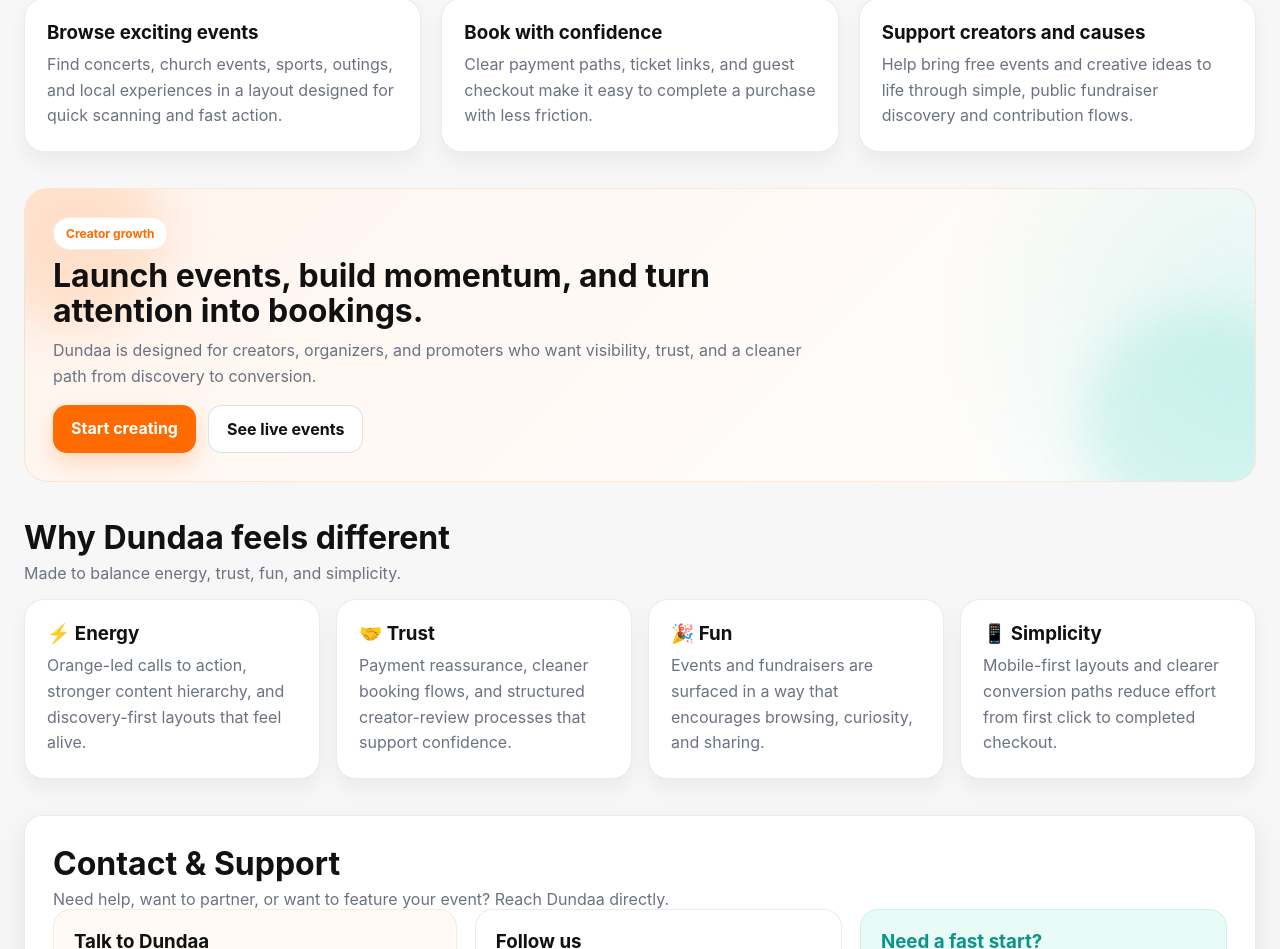
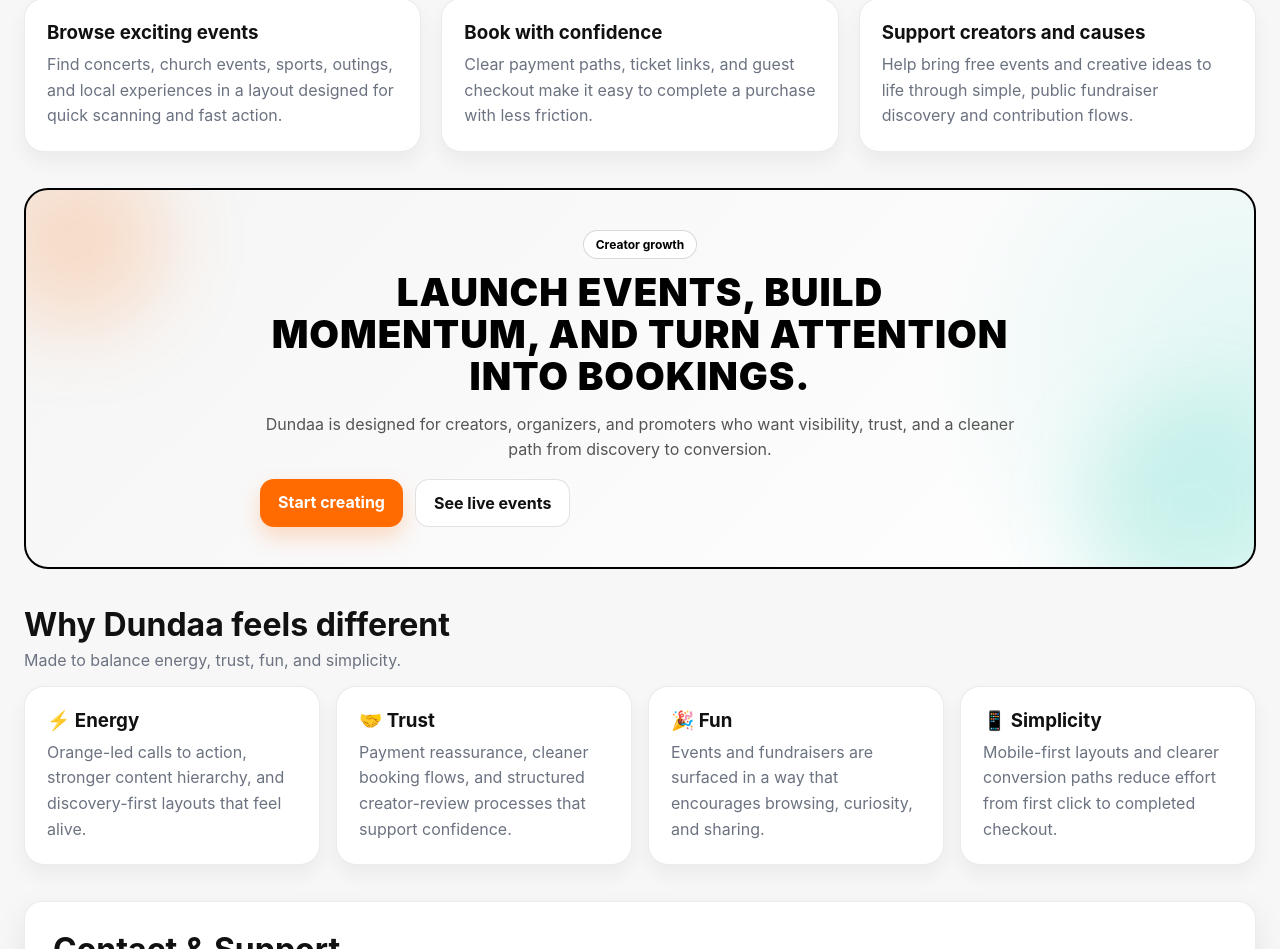
Before and after one commit to mmwarunge-droid/Dundaa_Events, a React (Vite) app in the folder web/: page / in a window 1280 px wide. Shown: the part 816-1765 px from the top of the page. Built offline with nearby package versions, Linux system fonts and the light colour scheme; no server answers.

Commit message:
Promotion section styling

```diff
--- a/web/src/pages/EventsPage.jsx
+++ b/web/src/pages/EventsPage.jsx
@@ -9,11 +9,11 @@
 
 const FEATURED_AD = {
   eyebrow: "Featured Promotion",
-  title: "Grow your brand with Dundaa influencer marketing",
+  title: "It’s time. Be Part of the Change!!!",
   text:
-    "Get your event or business seen by targeted audiences through creator partnerships, boosted visibility, and premium placements inside the Dundaa experience.",
-  ctaLabel: "Visit Sponsor Website",
-  ctaUrl: "https://example.com"
+    "We are EXERCISING our SOVEREIGN and INALIENABLE RIGHT to DETERMINE the form of governance of our country in line with OUR Constitution for ourselves and our FUTURE GENERATIONS.",
+  ctaLabel: "Sisi ndio Nani?",
+  ctaUrl: "https://lindamwananchi.com/"
 };
 
 export default function EventsPage() {
--- a/web/src/styles/theme.css
+++ b/web/src/styles/theme.css
@@ -314,59 +314,114 @@
 
 /* promo section */
 
+/* Container stays mostly the same but stronger contrast */
 .promo-ad {
   position: relative;
   overflow: hidden;
-  padding: 28px;
+  padding: 40px 28px;
   border-radius: 24px;
+
   background:
     radial-gradient(circle at right center, rgba(0,194,168,0.12), transparent 26%),
-    linear-gradient(135deg, #fff4ed, #ffffff);
-  border: 1px solid rgba(255, 107, 0, 0.12);
+    linear-gradient(135deg, #f5f5f5, #ffffff);
+
+  border: 2px solid #000; /* stronger like reference */
+  text-align: center;
 }
 
+/* Content wrapper */
 .promo-ad-content {
   position: relative;
   z-index: 2;
   max-width: 760px;
+  margin: 0 auto;
 }
 
+/* Small top chip */
+.promo-ad-chip {
+  display: inline-block;
+  background: #fff;
+  color: #000;
+  border: 1px solid rgba(0,0,0,0.15);
+  padding: 6px 12px;
+  border-radius: 999px;
+  font-size: 12px;
+  font-weight: 700;
+  margin-bottom: 12px;
+}
+
+/* Headline (brush-style feel) */
 .promo-ad h2 {
   margin: 0;
-  font-size: 2rem;
+  font-size: 2.4rem;
   line-height: 1.1;
+  font-weight: 900;
+  color: #000;
+  text-transform: uppercase;
+  letter-spacing: 1px;
 }
 
+/* Optional: make second line larger */
+.promo-ad h2 span {
+  display: block;
+  font-size: 2.8rem;
+}
+
+/* Supporting text */
 .promo-ad p {
-  margin: 10px 0 0;
-  color: var(--muted);
+  margin: 14px 0 0;
+  color: #555;
   line-height: 1.6;
 }
 
-.promo-ad-chip {
-  display: inline-block;
-  width: fit-content;
-  background: #fff;
-  color: var(--primary);
-  border: 1px solid rgba(255, 107, 0, 0.15);
-  padding: 8px 12px;
-  border-radius: 999px;
-  font-size: 12px;
-  font-weight: 700;
-  margin-bottom: 8px;
+/* BIG NUMBER (new class you can add inside markup) */
+.promo-ad-count {
+  font-size: 3.8rem;
+  font-weight: 800;
+  margin-top: 20px;
+
+  background: linear-gradient(135deg, #00aaff, #1e4fff);
+  -webkit-background-clip: text;
+  -webkit-text-fill-color: transparent;
 }
 
+/* CTA BUTTON (new but consistent naming) */
+.promo-ad-cta {
+  display: inline-block;
+  margin-top: 20px;
+  padding: 16px 28px;
+
+  border-radius: 10px;
+  font-weight: 700;
+  font-size: 14px;
+  letter-spacing: 2px;
+  text-transform: uppercase;
+
+  background: linear-gradient(135deg, #00aaff, #1e4fff);
+  color: #fff;
+  border: none;
+
+  cursor: pointer;
+  transition: all 0.25s ease;
+}
+
+.promo-ad-cta:hover {
+  transform: translateY(-2px);
+  box-shadow: 0 10px 25px rgba(30, 79, 255, 0.3);
+}
+
+/* Keep your orb styling but slightly refine */
 .promo-ad-orb {
   position: absolute;
   border-radius: 999px;
-  filter: blur(24px);
+  filter: blur(40px);
   pointer-events: none;
 }
 
 .promo-ad-orb-left {
   width: 180px;
   height: 180px;
-  background: rgba(255, 107, 0, 0.15);
+  background: rgba(255, 107, 0, 0.18);
   left: -40px;
   top: -40px;
 }
@@ -374,7 +429,7 @@
 .promo-ad-orb-right {
   width: 220px;
   height: 220px;
-  background: rgba(0, 194, 168, 0.12);
+  background: rgba(0, 194, 168, 0.15);
   right: -50px;
   bottom: -50px;
 }
```
